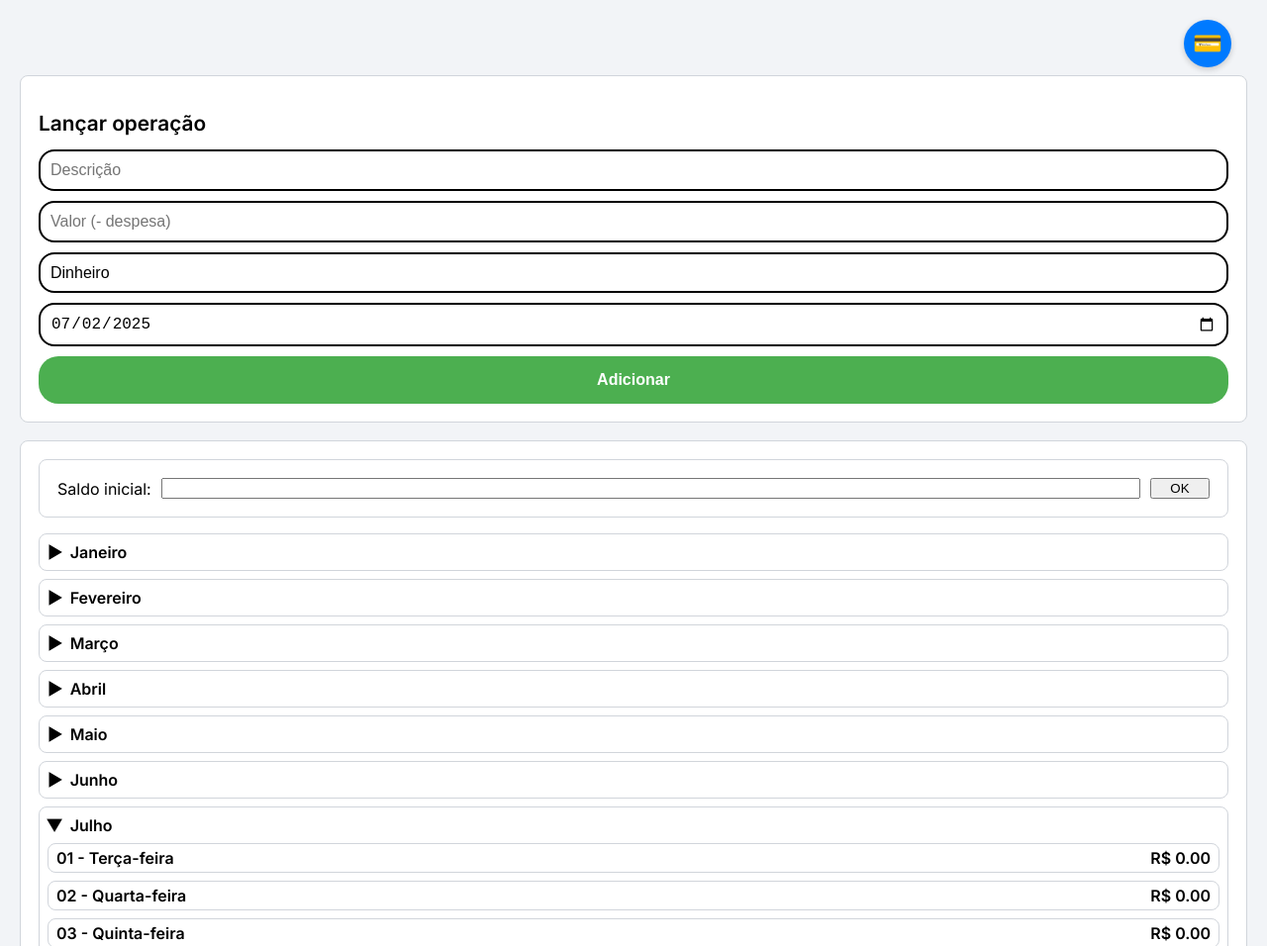
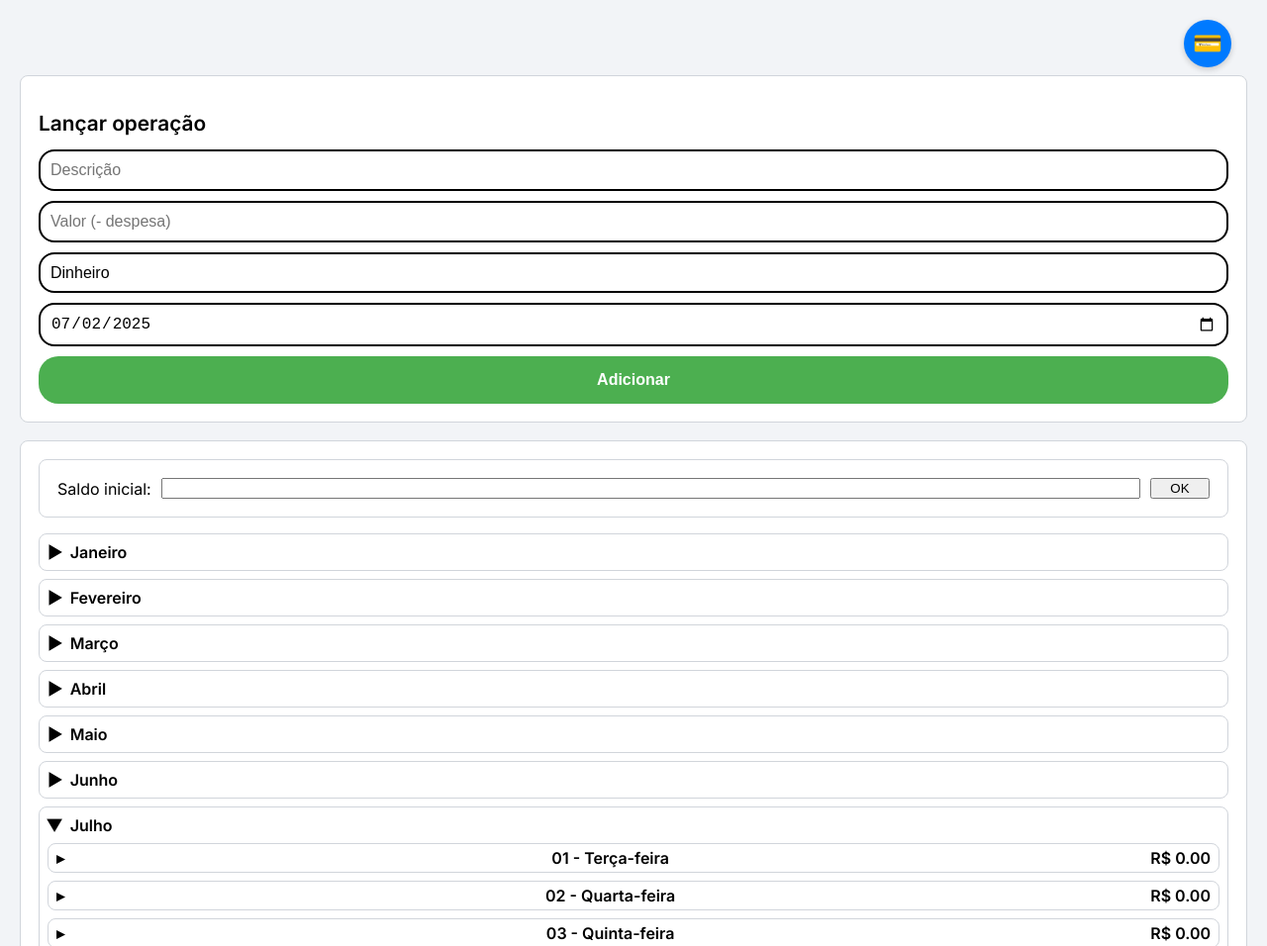
Before and after one commit to igorbelchior86/GastosWebTest, a plain HTML site: page index.html in a window 1280 px wide. Shown: the top 956 px of the page at 99% size. Drawn offline with Linux system fonts and the light colour scheme.

Commit message:
Update style.css

```diff
--- a/style.css
+++ b/style.css
@@ -342,7 +342,7 @@ input[type="date"] {
   width: 1px;
   background: #9ca3af; /* cinza ligeiramente mais claro que timestamp */
 }
-. /* Day header expand indicator */
+/* Day header expand indicator */
 #accordion details details summary.day-summary::before {
   content: "▸";
   display: inline-block;
```
